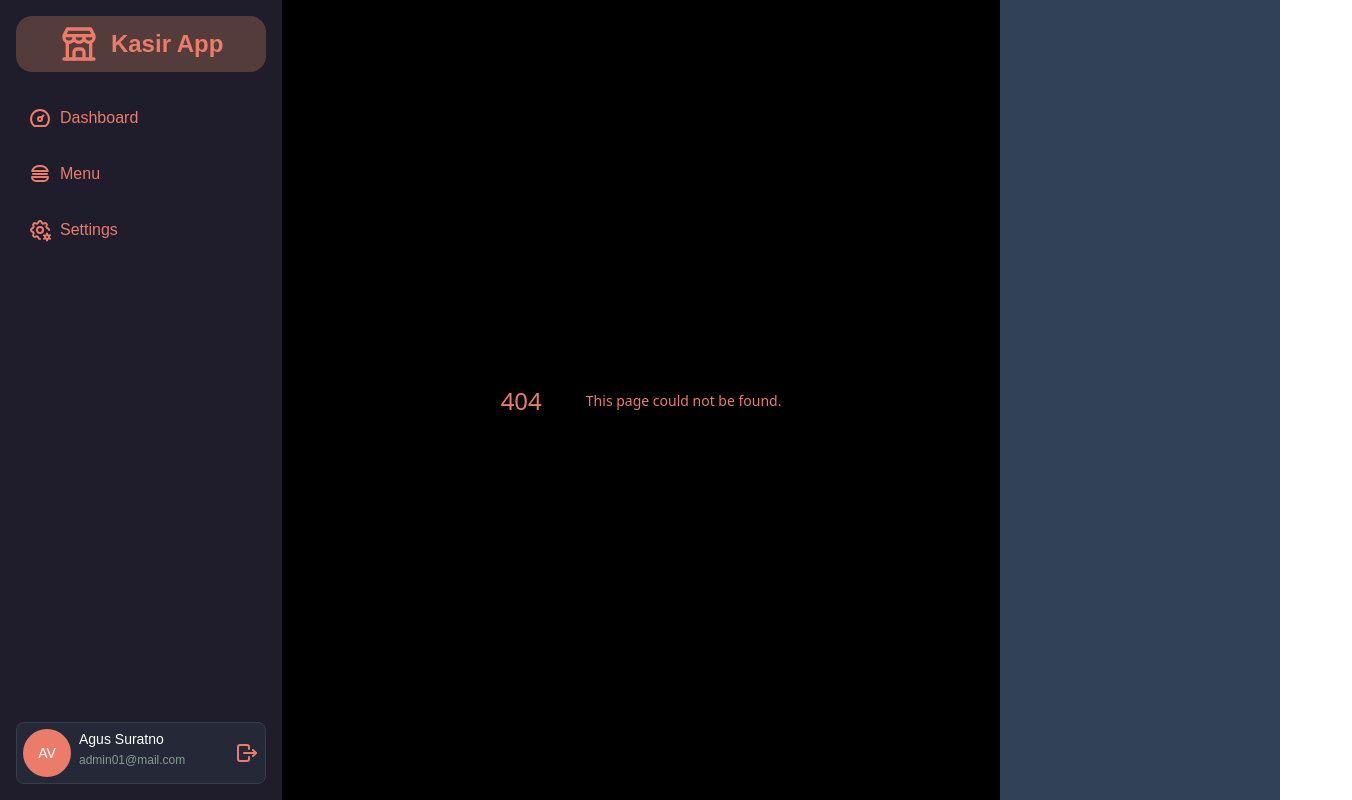
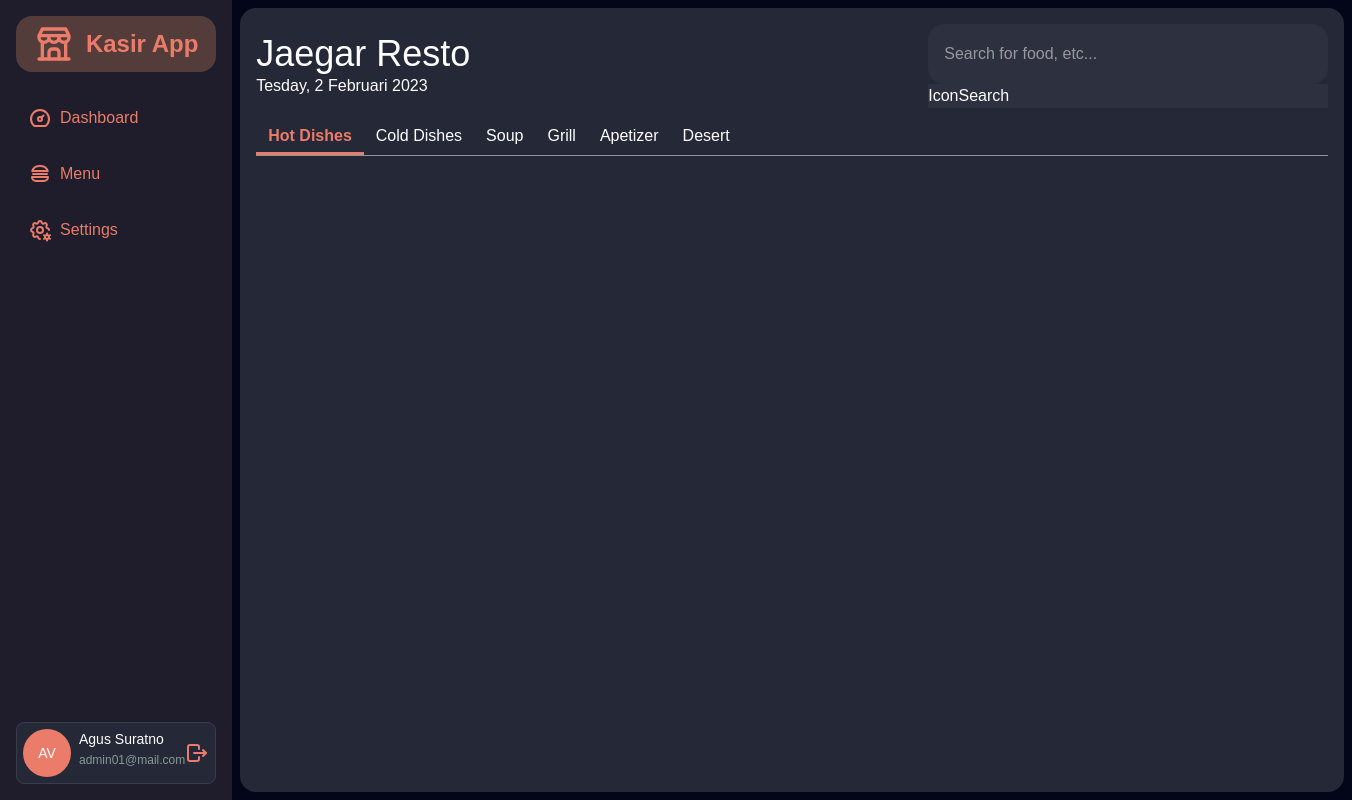
Before and after one commit to dewawege-lang/pos-app-training, a Next.js app: page /menu in a window 1280 px wide. Before the commit this address had no page. Shown: the whole page, 1352 px wide, since content can reach past the window. Built offline with nearby package versions, Linux system fonts and the light colour scheme.

Commit message:
feat(header+tab):create header and tabs

```diff
--- a/src/Components/SideBar.tsx
+++ b/src/Components/SideBar.tsx
@@ -15,7 +15,7 @@ export default function SideBar() {
       {
         icon: <IconDashboard/>,
         title: "Dashboard",
-        url: "/dashboard"
+        url: "/"
       },
       {
         icon: <IconBurger/>,
--- a/src/app/globals.css
+++ b/src/app/globals.css
@@ -19,6 +19,8 @@
   --color-darkbg2: #1f1d2b;
   --color-accent1: #543c3b;
   --color-grayfont: #889898;
+  --color-whitefont: #FFFFFF;
+  --color-search: #2d303e;
 }
 
 
--- a/src/app/layout.tsx
+++ b/src/app/layout.tsx
@@ -32,9 +32,9 @@ export default function RootLayout({
               {/* sidebar */}
               <SideBar />
               {/* content */}
-              <div className="sm:w-[60%] w-full h-screen bg-black">{children}</div>
+              <div className="w-full h-screen bg-slate-950 p-2">{children}</div>
               {/* sheet */}
-              <div className="sm:w-[300px] h-screen bg-slate-700"></div>
+              <div className=" h-screen bg-slate-700"></div>
             </div>
 
       </body>
--- /dev/null
+++ b/src/app/menu/page.tsx
@@ -0,0 +1,43 @@
+'use client'
+
+import { useState } from "react"
+
+export default function MenuPage () {
+    const today = new Date()
+
+    const tabs = ["Hot Dishes", "Cold Dishes", "Soup", "Grill", "Apetizer", "Desert"]
+    const [activeTab, setActiveTab] = useState(tabs[0])
+    const handleChangeTab = (tab:string) => {
+        console.log(tab)
+        setActiveTab(tab)
+    }
+
+    return (
+        <div className="bg-darkbg1 rounded-2xl p-4 min-w-full min-h-full">
+            {/* header */}
+            <div className="flex flex-row justify-between items-center text-white">
+                <div className="font-bold w-2xl  ">
+                    <div className="font-light text-4xl text-whitefont">Jaegar Resto</div>
+                    <div className="font-extralight text-whitefont">Tesday, 2 Februari 2023</div>
+                </div>
+            {/* search bar */}
+                <div>
+                    <input
+                type="text"
+                placeholder="Search for food, etc..."
+                className="bg-search rounded-2xl w-100 h-15 p-4"
+                />
+                <div className="text-white bg-search">IconSearch</div>
+                </div>
+
+            </div>
+            {/* tabs */}
+            <div className="flex mt-4 mb-1 text-white border-b border-white/50 font-light">
+                {tabs.map((tab, index) =>(
+                    <div key={index} onClick={()=>handleChangeTab(tab)} className={`px-3 pb-1 hover:bg-primary ${activeTab===tab?"text-primary border-b-3 border-primary font-semibold":""}`}>{tab}</div>
+                ))}
+            </div>
+        </div>
+
+    )
+}
--- a/src/app/page.tsx
+++ b/src/app/page.tsx
@@ -1,4 +1,3 @@
-import SideBar from "@/Components/SideBar";
 
 export default function Home() {
 
```
